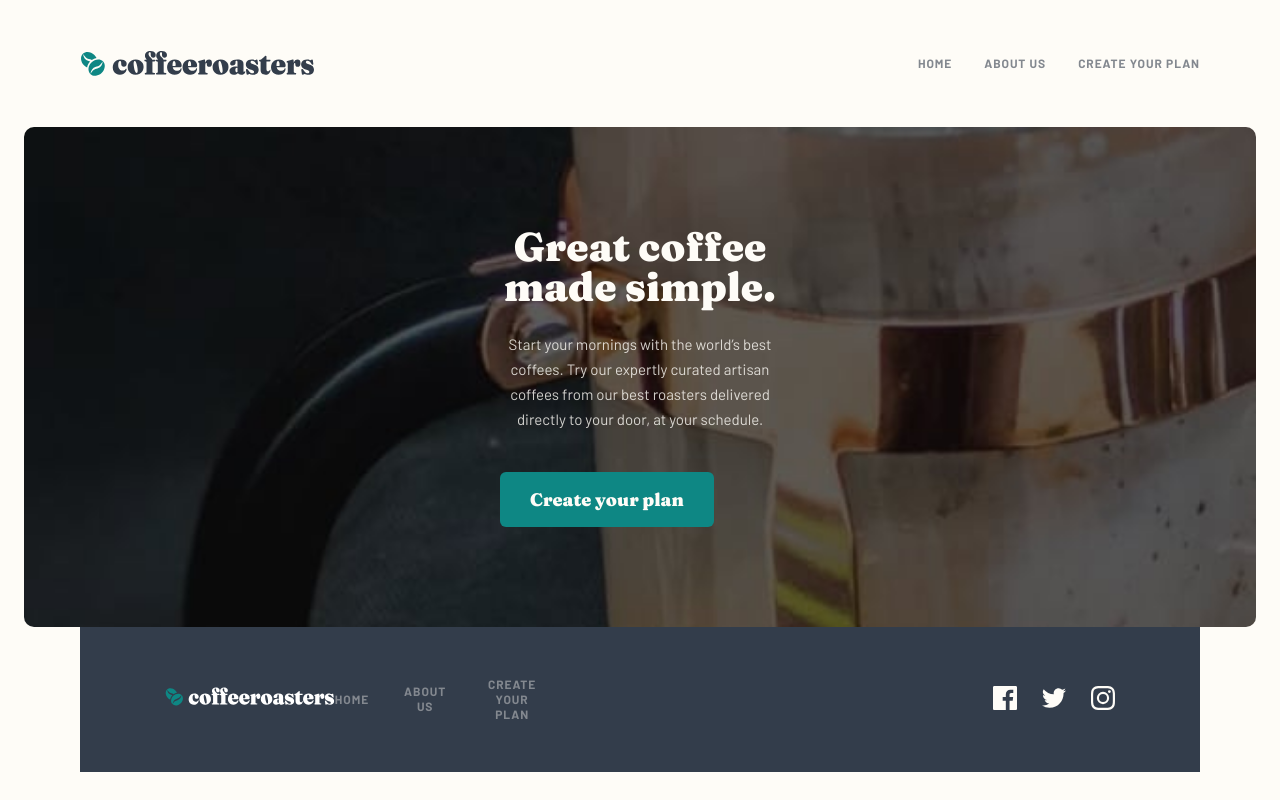
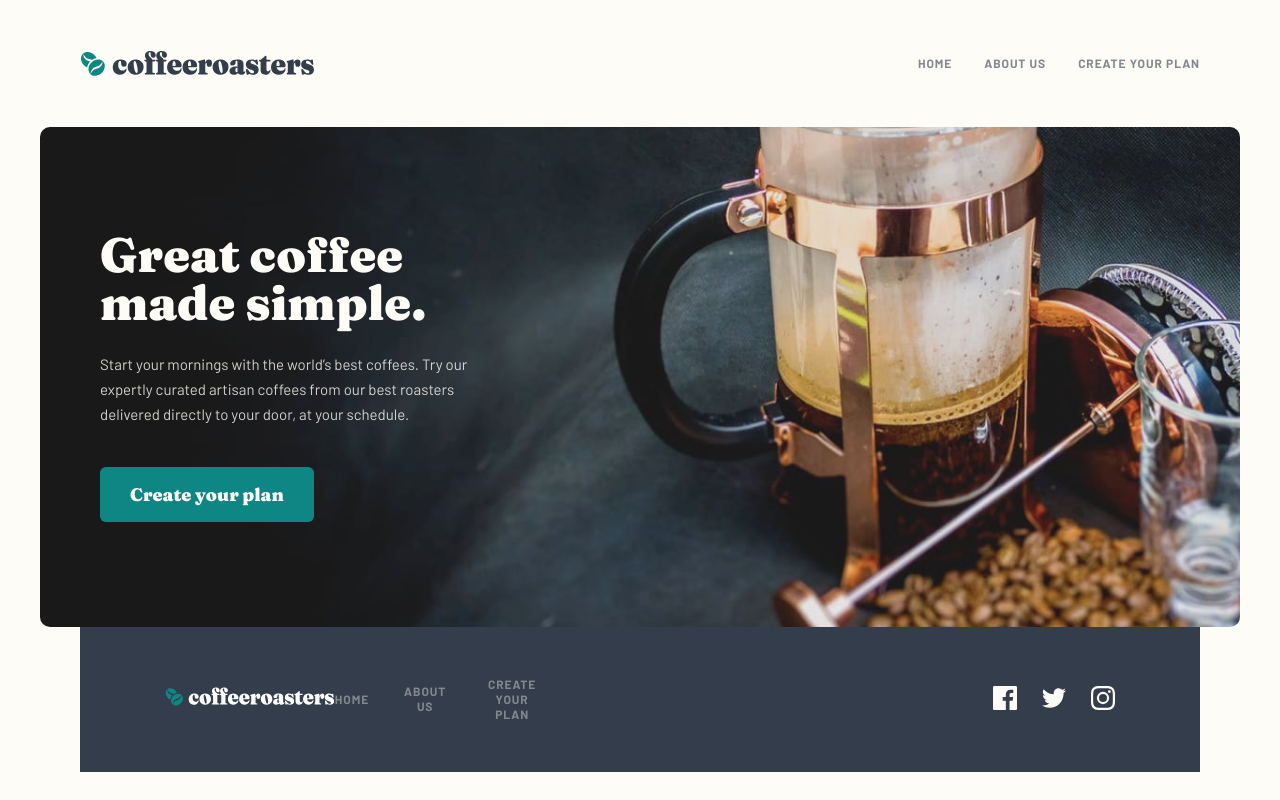
Before and after one commit to vickievien/coffee-roasters, a Next.js app: page / in a window 1280 px wide. Built offline with nearby package versions, Linux system fonts and the light colour scheme.

Commit message:
:lipstick: update: add styles to btn in HomeHero component add styles for tablet view

```diff
--- a/styles/Home.module.css
+++ b/styles/Home.module.css
@@ -28,14 +28,33 @@
     margin: 25px auto 40px auto;
 }
 
+.hero_btn {
+    margin: 0 auto;
+}
+
 @media only screen and (min-width: 768px) {
-    .hero-container {
+    .hero_container {
         background-image: url('/assets/home/tablet/image-hero-coffeepress.jpg');
+        margin: 0 40px;
+        justify-content: flex-start;
+        padding-left: 60px;
     }
+    .hero_text_container {
+        text-align: left;
+        max-width: 400px;
+    }
+    .hero_text_container h2 {
+        font-size: 48px;
+        line-height: 48px;
+    }
+    .hero_btn {
+        margin: 0;
+    }
+
 }
 
 @media only screen and (min-width: 1280px) {
-    .hero-container {
+    .hero_container {
         background-image: url('/assets/home/desktop/image-hero-coffeepress.jpg');
     }
 }
```
